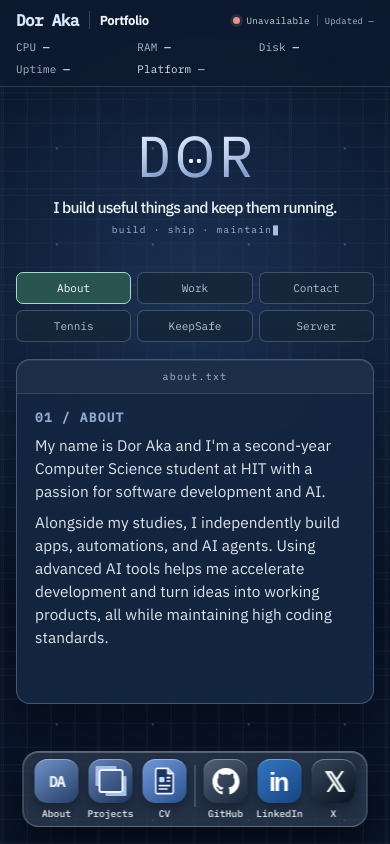
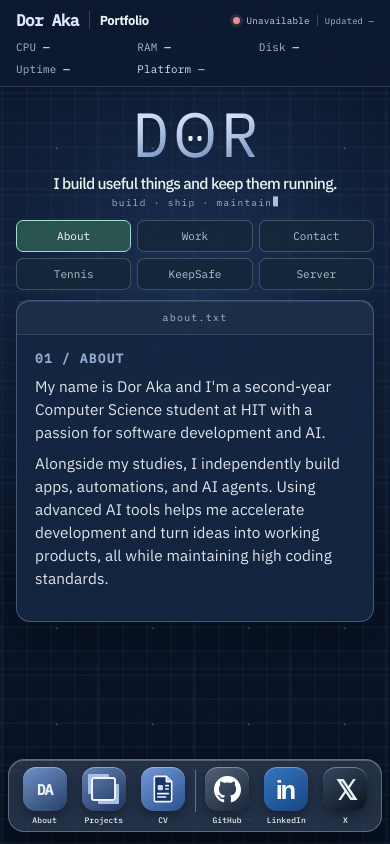
Before and after one commit to d0raka/d0rz, a website built with Vite: page index.html in a window 390 px wide. Built offline with nearby package versions, Linux system fonts and the light colour scheme; no server answers; files whose address does not match are found by name.

Commit message:
Fix responsive layout on phones and smaller screens

```diff
--- a/src/desktop.ts
+++ b/src/desktop.ts
@@ -121,7 +121,7 @@ export function initDesktop(source: {
     }
   };
   for (const button of sceneButtons) button.addEventListener("click", () => selectScene(button.dataset.sceneButton ?? "about"));
-  const desktopWindowMode = window.matchMedia("(min-width: 1251px) and (min-height: 741px)");
+  const desktopWindowMode = window.matchMedia("(min-width: 1400px) and (min-height: 900px)");
   const appWindows = [...document.querySelectorAll<HTMLElement>("[data-window]")];
   const aboutWindow = appWindows.find((item) => item.dataset.window === "about");
   const projectWindows = appWindows.filter((item) => item.dataset.window !== "about");
@@ -153,6 +153,11 @@ export function initDesktop(source: {
     }
     updateDock();
   };
+  desktopWindowMode.addEventListener("change", (event) => {
+    if (!event.matches) return;
+    if (!aboutTouched && aboutWindow && !aboutWindow.classList.contains("is-open")) openWindow(aboutWindow);
+    if (!projectsTouched) projectWindows.filter((item) => !item.classList.contains("is-open")).forEach(openWindow);
+  });
   document.querySelector<HTMLAnchorElement>("[data-open-about]")?.addEventListener("click", (event) => {
     event.preventDefault();
     aboutTouched = true;
--- a/src/styles.css
+++ b/src/styles.css
@@ -1606,7 +1606,7 @@ body { height: 100dvh; min-height: 0; padding-bottom: 0; }
   .board .cell:not(:first-child) .panel { min-height: 160px; }
   .project-window { min-height: 170px; }
 }
-@media (max-width: 1250px), (max-height: 740px) {
+@media (max-width: 1399px), (max-height: 899px) {
   .stage {
     display: flex;
     flex-direction: column;
@@ -1722,7 +1722,7 @@ body { height: 100dvh; min-height: 0; padding-bottom: 0; }
 .panel--about .about-section p + p { margin-top: 8px; }
 .panel--about .about-section .panel__links { margin-top: 9px !important; gap: 19px; font-size: .9rem !important; }
 
-@media (min-width: 1251px) and (min-height: 741px) {
+@media (min-width: 1400px) and (min-height: 900px) {
   .board .panel--about { height: auto; max-height: min(690px, calc(100dvh - 110px)); overflow-y: auto; overscroll-behavior: contain; }
   .panel--about .window-bar { position: sticky; top: 0; z-index: 2; }
   .panel--about .about-section { flex: 0 0 auto; padding: 18px 22px; }
@@ -1733,7 +1733,7 @@ body { height: 100dvh; min-height: 0; padding-bottom: 0; }
   .board { width: calc(100% + 42px); }
 }
 
-@media (max-width: 1250px), (max-height: 740px) {
+@media (max-width: 1399px), (max-height: 899px) {
   .board { display: contents; }
   .board .panel--about { height: 100%; }
   .panel--about .about-section:not([data-section-active]) { display: none; }
@@ -1837,7 +1837,7 @@ body { background: radial-gradient(circle at 50% 36%, #1b3154 0%, #081326 60%);
 .cv-window__download:focus-visible { text-decoration: underline; }
 .cv-window__viewer { display: block; flex: 1 1 auto; width: 100%; min-height: 0; border: 0; background: #fff; }
 .cv-window[open].is-maximized { inset: calc(var(--nav) + 15px) 24px 112px; width: auto; height: auto; margin: 0; transform: none !important; }
-@media (min-width: 1251px) and (min-height: 741px) {
+@media (min-width: 1400px) and (min-height: 900px) {
   .stage { overflow: visible; }
 }
 .desktop-window.is-maximized {
@@ -1855,10 +1855,10 @@ body { background: radial-gradient(circle at 50% 36%, #1b3154 0%, #081326 60%);
 .project-window.is-maximized .project-window__details strong { font-size: clamp(1.8rem, 4vw, 4rem); }
 .project-window.is-maximized .project-window__details > span:last-child { font-size: clamp(1rem, 1.7vw, 1.5rem); }
 
-@media (min-width: 1251px) and (min-height: 741px) {
+@media (min-width: 1400px) and (min-height: 900px) {
   .desktop-window:not(.is-open) { visibility: hidden; pointer-events: none; }
 }
-@media (max-width: 1250px), (max-height: 740px) {
+@media (max-width: 1399px), (max-height: 899px) {
   .window-controls { display: none; }
   .window-bar { cursor: default; }
   .desktop-window.is-maximized { position: relative; inset: auto; }
@@ -1931,7 +1931,7 @@ html.motion .field__nodes { animation-duration: 55s; }
   from { opacity: 0; scale: .94; filter: blur(5px); }
   to { opacity: 1; scale: 1; filter: blur(0); }
 }
-@media (min-width: 1251px) and (min-height: 741px) {
+@media (min-width: 1400px) and (min-height: 900px) {
   html.motion .desktop-window.is-open { animation: window-open 520ms cubic-bezier(.2,.8,.2,1) both; animation-delay: var(--window-delay, 0ms); }
   .project-window:nth-child(2) { --window-delay: 90ms; }
   .project-window:nth-child(3) { --window-delay: 180ms; }
@@ -1940,3 +1940,64 @@ html.motion .field__nodes { animation-duration: 55s; }
 @media (prefers-reduced-motion: reduce) {
   html.motion .desktop-window.is-open, .cv-window[open] { animation: none; }
 }
+
+/* Smaller desktops, tablets, and phones use a readable document flow. */
+@media (max-width: 1399px), (max-height: 899px) {
+  html, body { height: auto; min-height: 100%; overflow-x: hidden; overflow-y: auto; }
+  body { min-height: 100dvh; }
+  .stage {
+    flex: 1 0 auto;
+    min-height: 0;
+    overflow: visible;
+    gap: clamp(10px, 1.8dvh, 18px);
+    padding: clamp(10px, 2dvh, 18px) 16px calc(118px + env(safe-area-inset-bottom));
+  }
+  .monument { height: auto; min-height: 0; padding: 0; }
+  .monument__copy { margin-top: 8px; }
+  .hero__kicker { display: block; max-width: 100%; line-height: 1.5; white-space: normal; }
+  .board [data-scene-item][data-active],
+  .projects [data-scene-item][data-active] {
+    flex: 0 0 auto;
+    width: min(760px, 100%);
+    max-height: none;
+  }
+  .board .panel--about { height: auto; max-height: none; overflow: visible; padding-bottom: 0; }
+  .panel--about .about-section[data-section-active] { flex: 0 0 auto; }
+  .dock { bottom: calc(12px + env(safe-area-inset-bottom)); }
+  .cv-window .window-controls { display: flex; }
+}
+
+@media (min-width: 701px) and (max-width: 1399px), (min-width: 701px) and (max-height: 899px) {
+  .stage { justify-content: safe center; }
+}
+
+@media (max-width: 700px) {
+  .stage { gap: 10px; padding-top: 10px; }
+  .monument { height: auto; }
+  .scene-nav { gap: 6px; }
+  .scene-nav button { min-height: 32px; }
+}
+
+@media (max-width: 620px) {
+  .nav { padding-top: env(safe-area-inset-top); }
+  .stage { padding-inline: 16px; }
+  .monument__copy { margin-top: 4px; }
+  .wordmark { font-size: clamp(3.6rem, 16vw, 5rem); }
+  .hero__kicker { margin-top: 3px; padding-inline: 8px; }
+  .dock {
+    width: min(390px, calc(100vw - 16px));
+    justify-content: space-between;
+    gap: 0;
+    padding: 7px 6px 6px;
+  }
+  .dock__app { flex: 1 1 0; min-width: 0; font-size: clamp(.5rem, 1.6vw, .6rem); }
+  .dock__icon { width: clamp(38px, 12vw, 44px); height: clamp(38px, 12vw, 44px); }
+  .dock__divider { flex: 0 0 1px; margin-inline: 2px; }
+}
+
+@media (max-width: 420px) {
+  .cv-window__title img { display: none; }
+  .cv-window__bar.window-bar { font-size: .65rem; }
+  .cv-window__actions { right: 10px; }
+  .cv-window__download { font-size: .7rem; }
+}
```
Also changed, not shown: README.md.
